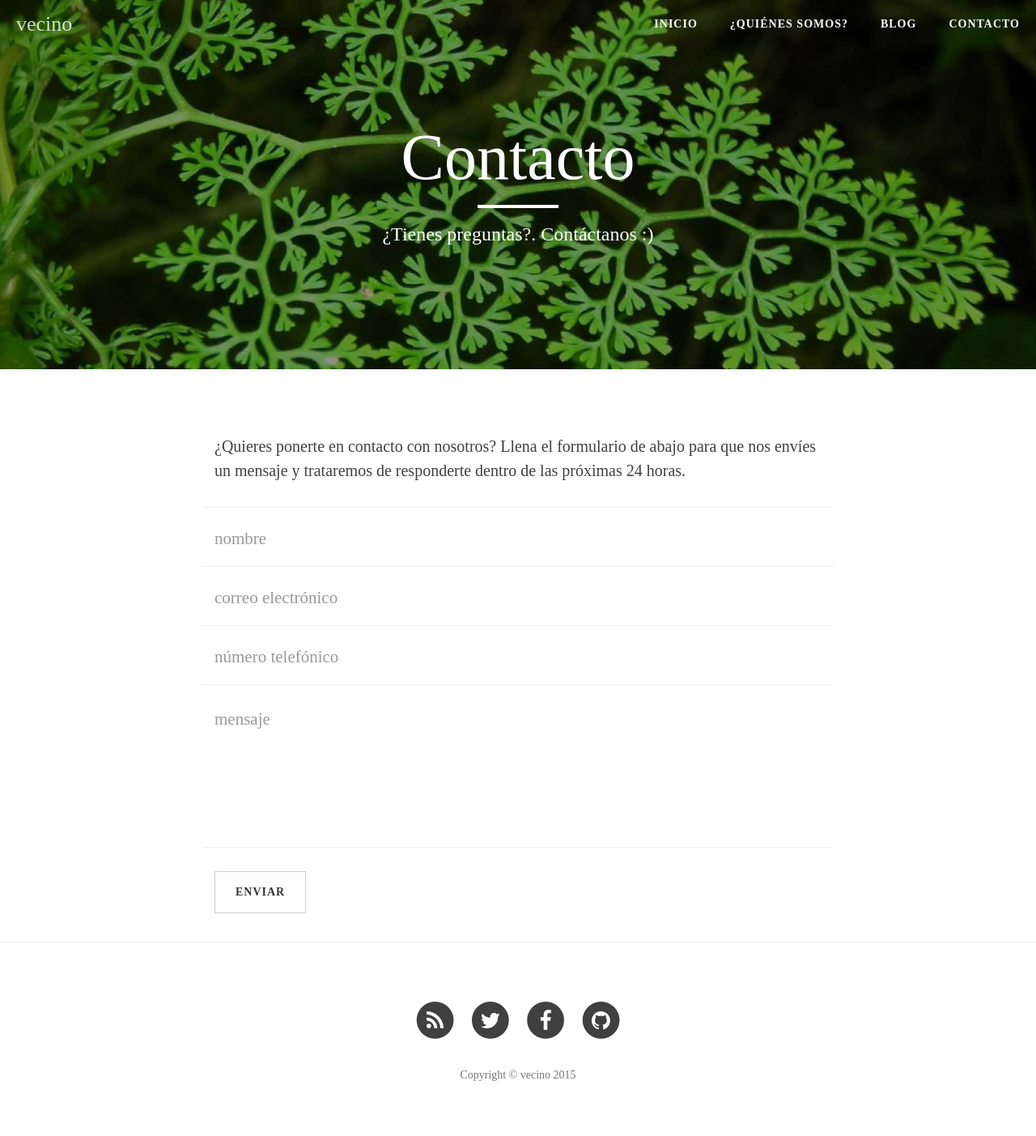
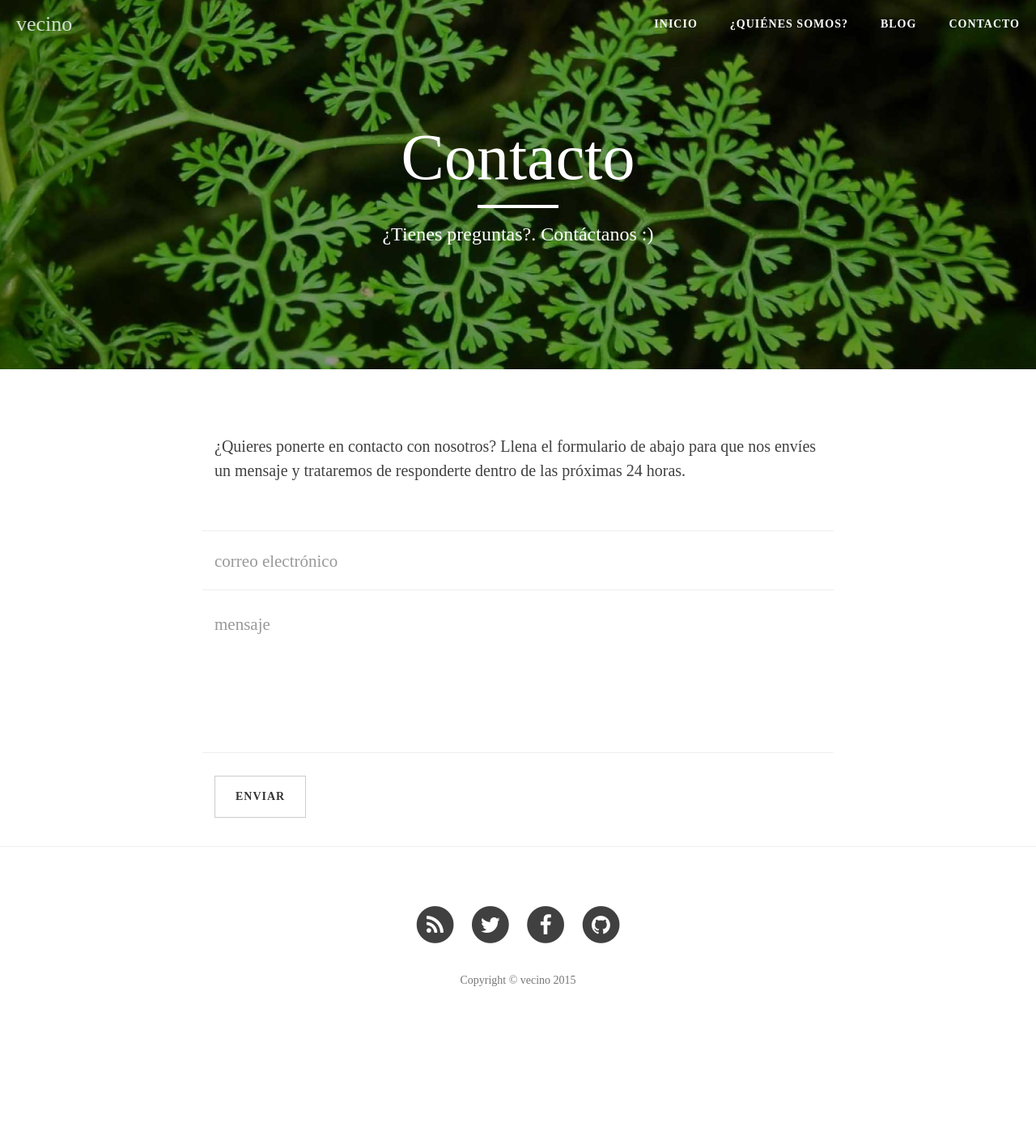
Before and after one commit to vecinorg/vecinorg.github.io, a Jekyll site: the page built from contact.html, in a window 1280 px wide. Shown: the whole page at 81% size. Built offline with Jekyll 4.4.1, drawn with Linux system fonts in a browser that asks for light colours; nearby versions of some CDN libraries; some web fonts are replaced; after the commit the page ends 1286 px from its top, so only the background shows below that.

Commit message:
Implemente formulario de contacto con formspree

```diff
--- a/_includes/footer.html
+++ b/_includes/footer.html
@@ -56,4 +56,4 @@
 <script src="{{ "/js/bootstrap.min.js " | prepend: site.baseurl }}"></script>
 
 <!-- Custom Theme JavaScript -->
-<script src="{{ "/js/clean-blog.min.js " | prepend: site.baseurl }}"></script>
+<!--<script src="{{ "/js/clean-blog.min.js " | prepend: site.baseurl }}"></script>-->
--- a/contact.html
+++ b/contact.html
@@ -6,44 +6,32 @@
 ---
 
 <p>¿Quieres ponerte en contacto con nosotros? Llena el formulario de abajo para que nos envíes un mensaje y trataremos de responderte dentro de las próximas 24 horas.</p>
-<!-- Contact Form - Enter your email address on line 19 of the mail/contact_me.php file to make this form work. -->
-<!-- WARNING: Some web hosts do not allow emails to be sent through forms to common mail hosts like Gmail or Yahoo. It's recommended that you use a private domain email address! -->
-<!-- NOTE: To use the contact form, your site must be on a live web host with PHP! The form will not work locally! -->
-<form name="sentMessage" id="contactForm" novalidate>
+
+<br>
+<form action="http://formspree.io/info@vecino.com.co" method="post">
+
     <div class="row control-group">
         <div class="form-group col-xs-12 floating-label-form-group controls">
-            <label>Nombre</label>
-            <input type="text" class="form-control" placeholder="nombre" id="name" required data-validation-required-message="Por favor escribe tu nombre.">
+            <label>Correo Electrónico</label>
+            <input name="_replyto" type="email" class="form-control" placeholder="correo electrónico" id="email" required data-validation-required-message="Por favor escribe tu correo electrónico.">
             <p class="help-block text-danger"></p>
         </div>
     </div>
-    <div class="row control-group">
-        <div class="form-group col-xs-12 floating-label-form-group controls">
-            <label>Correo Electrónico</label>
-            <input type="email" class="form-control" placeholder="correo electrónico" id="email" required data-validation-required-message="Por favor escribe tu correo electrónico.">
-            <p class="help-block text-danger"></p>
-        </div>
-    </div>
-    <div class="row control-group">
-        <div class="form-group col-xs-12 floating-label-form-group controls">
-            <label>Número Telefónico</label>
-            <input type="tel" class="form-control" placeholder="número telefónico" id="phone">
-            <p class="help-block text-danger"></p>
-        </div>
-    </div>
+
     <div class="row control-group">
         <div class="form-group col-xs-12 floating-label-form-group controls">
             <label>Mensaje</label>
-            <textarea rows="5" class="form-control" placeholder="mensaje" id="message" required data-validation-required-message="Por favor escribe tu mensaje."></textarea>
+            <textarea name="body" rows="5" class="form-control" placeholder="mensaje" id="message" required data-validation-required-message="Por favor escribe tu mensaje."></textarea>
 
             <p class="help-block text-danger"></p>
         </div>
     </div>
+
     <br>
-    <div id="success"></div>
     <div class="row">
         <div class="form-group col-xs-12">
             <button type="submit" class="btn btn-default">Enviar</button>
         </div>
     </div>
+
 </form>
```
